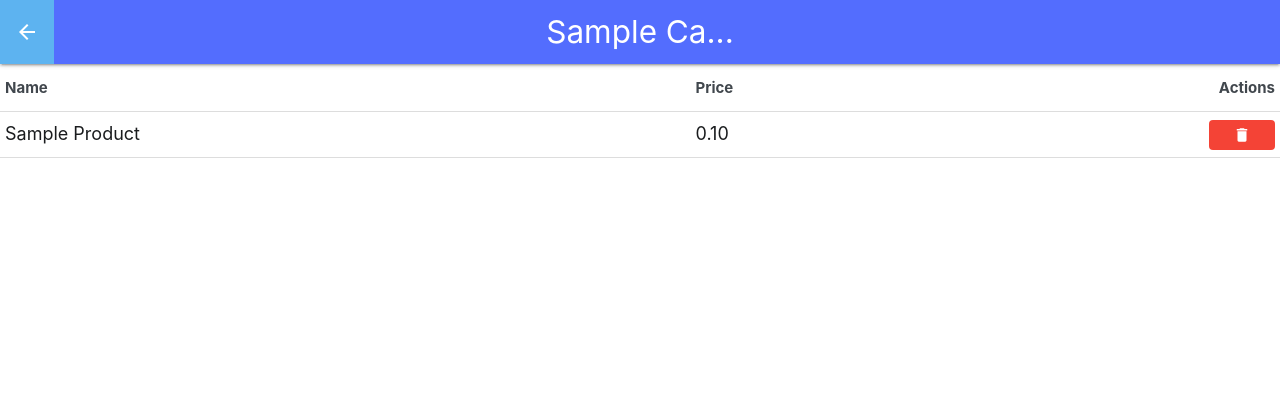
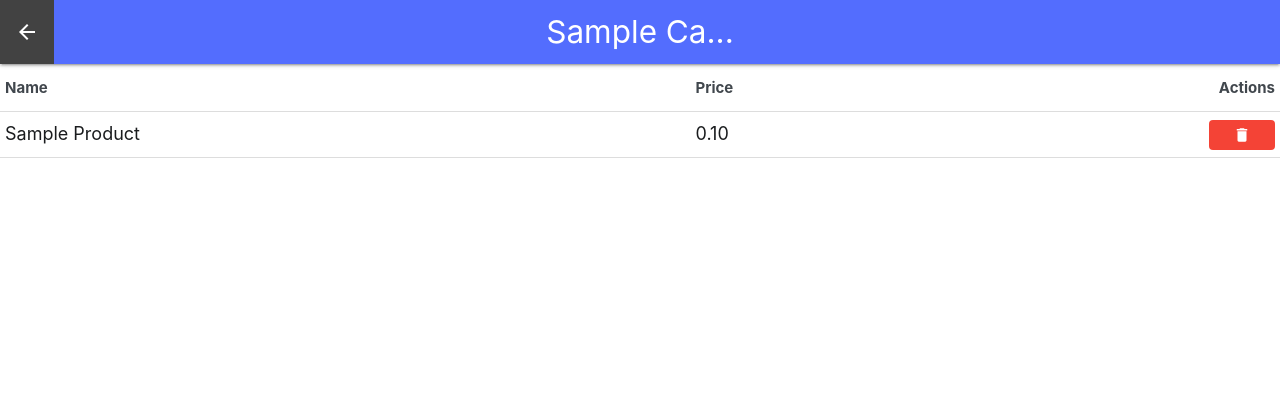
Before and after one commit to baezfb/FlaskProject-Template, a Flask app: page /product/category/1 in a window 1280 px wide. Shown: the top 420 px of the page. Run offline with Flask 3, Linux system fonts and the light colour scheme; tables that the repository leaves empty hold one stand-in row (values such as "Sample post"); some libraries are stand-ins or nearby versions.

Commit message:
Refactor buttons in the UI template
Refactored the macros in the 'buttons.html' file, defaulting the 'btn' macro to grey and 'icon' to list if no text is provided. Merged 'list_btn' into 'btn' for better code reusability and maintainability. Separating unique button types can create redundant codes that may be harder to manage. An update in the 'modal_btn' style is also introduced, sticking to a more consistent, smaller button throughout the application for a better user interface.

```diff
--- a/openwebpos/app/ui/templates/macros/buttons.html
+++ b/openwebpos/app/ui/templates/macros/buttons.html
@@ -1,22 +1,16 @@
 {# ***** Link-Button ***** #}
-{% macro btn(route, text, icon=None, style="btn-small", color=None) %}
+{% macro btn(route, text=None, icon="list", style="btn-small", color="grey darken-3") %}
     <a href="{{ route }}" class="{{ style }}{{ " "+color if color }}">
-        {% if icon %}
+        {% if text %}
+            {{ text }}
+        {% else %}
             <i class="material-icons">{{ icon }}</i>
-        {% else %}
-            {{ text }}
         {% endif %}
     </a>
 {% endmacro %}
 
-{% macro list_btn(route, icon="list") %}
-    <a href="{{ route }}" class="btn-small grey darken-3">
-        <i class="material-icons">{{ icon }}</i>
-    </a>
-{% endmacro %}
-
 {# ***** Modal Button ***** #}
-{% macro modal_btn(target, icon, style="btn") %}
+{% macro modal_btn(target, icon, style="btn-small") %}
     <button data-target="{{ target }}Modal" class="{{ style }} modal-trigger">
         <i class="material-icons">{{ icon }}</i>
     </button>
```
